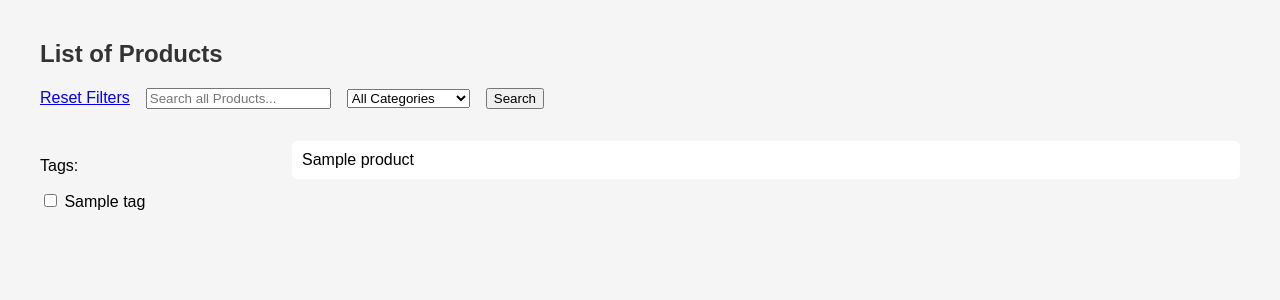
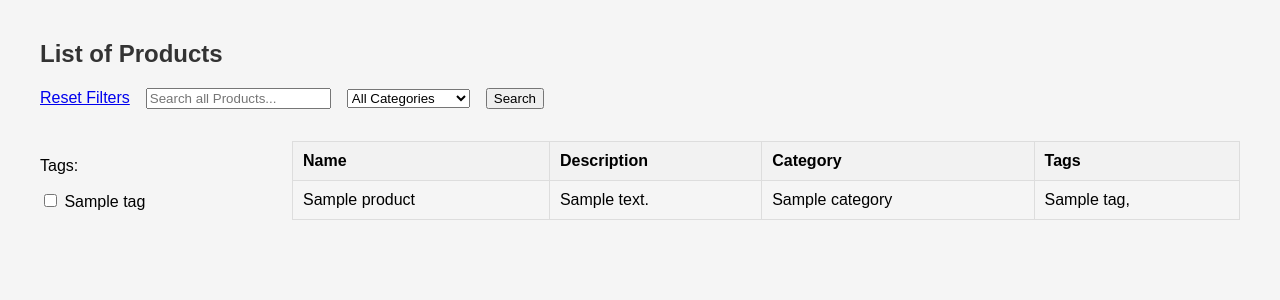
Before and after one commit to BKHowland/django-product-catalogue, a Django app: page /products/ in a window 1280 px wide. Shown: the top 300 px of the page. Run offline with Django 5.2, Linux system fonts and the light colour scheme; tables that the repository leaves empty hold one stand-in row (values such as "Sample post").

Commit message:
Convert products list to table with columns
allows showing the description, category, tags for testing purposes.

```diff
--- a/products/static/products/style.css
+++ b/products/static/products/style.css
@@ -12,18 +12,7 @@ form {
     margin-bottom: 20px;
 }
 
-ul {
-    list-style: none;
-    padding: 0;
-}
-
-li {
-    background: white;
-    padding: 10px;
-    margin-bottom: 8px;
-    border-radius: 6px;
-}
-
+/* Search bar, category, clear button, search button */
 .top-filters {
     display: flex;
     align-items: center;
@@ -31,6 +20,7 @@ li {
     margin-bottom: 2rem;
 }
 
+/* tags bar and products list */
 .page-content {
     display: flex;
     gap: 2rem;
@@ -47,8 +37,22 @@ li {
     overflow-y: auto;
 }
 
-.products_list {
-    list-style: none;
-    padding: 0;
-    margin: 0;
+.products-table {
+    width: 100%;
+    border-collapse: collapse;
 }
+
+.products-table th,
+.products-table td {
+    border: 1px solid #ddd;
+    padding: 10px;
+    text-align: left;
+}
+
+.products-table th {
+    background: #f2f2f2;
+}
+
+.products-table tbody tr:nth-child(even) {
+    background: #fafafa;
+}
--- a/products/templates/products/product_list.html
+++ b/products/templates/products/product_list.html
@@ -59,16 +59,37 @@
 
             {% comment %} use data from view to populate page {% endcomment %}
             <main class="products">
-                <ul class="products_list">
-                    {% if products %}
+
+                <table class="products-table">
+                    <thead>
+                        <tr>
+                            <th>Name</th>
+                            <th>Description</th>
+                            <th>Category</th>
+                            <th>Tags</th>
+                        </tr>
+                    </thead>
+
+                    <tbody>
                         {% for product in products %}
-                            <li>{{ product.name }}</li>
+                            <tr>
+                                <td>{{ product.name }}</td>
+                                <td>{{ product.description }}</td>
+                                <td>{{ product.category.name }}</td>
+                                <td>
+                                    {% for tag in product.tags.all %}
+                                        {{ tag.name }},
+                                    {% endfor %}
+                                </td>
+                            </tr>
+                        {% empty %}
+                            <tr>
+                                <td colspan="4">No products found.</td>
+                            </tr>
                         {% endfor %}
-                    {% else %}
-                        <p>No products found.</p>
-                    {% endif %}
+                    </tbody>
+                </table>
 
-                </ul>
             </main>
         </div>
     </section>
```
Also changed, not shown: README.md.
